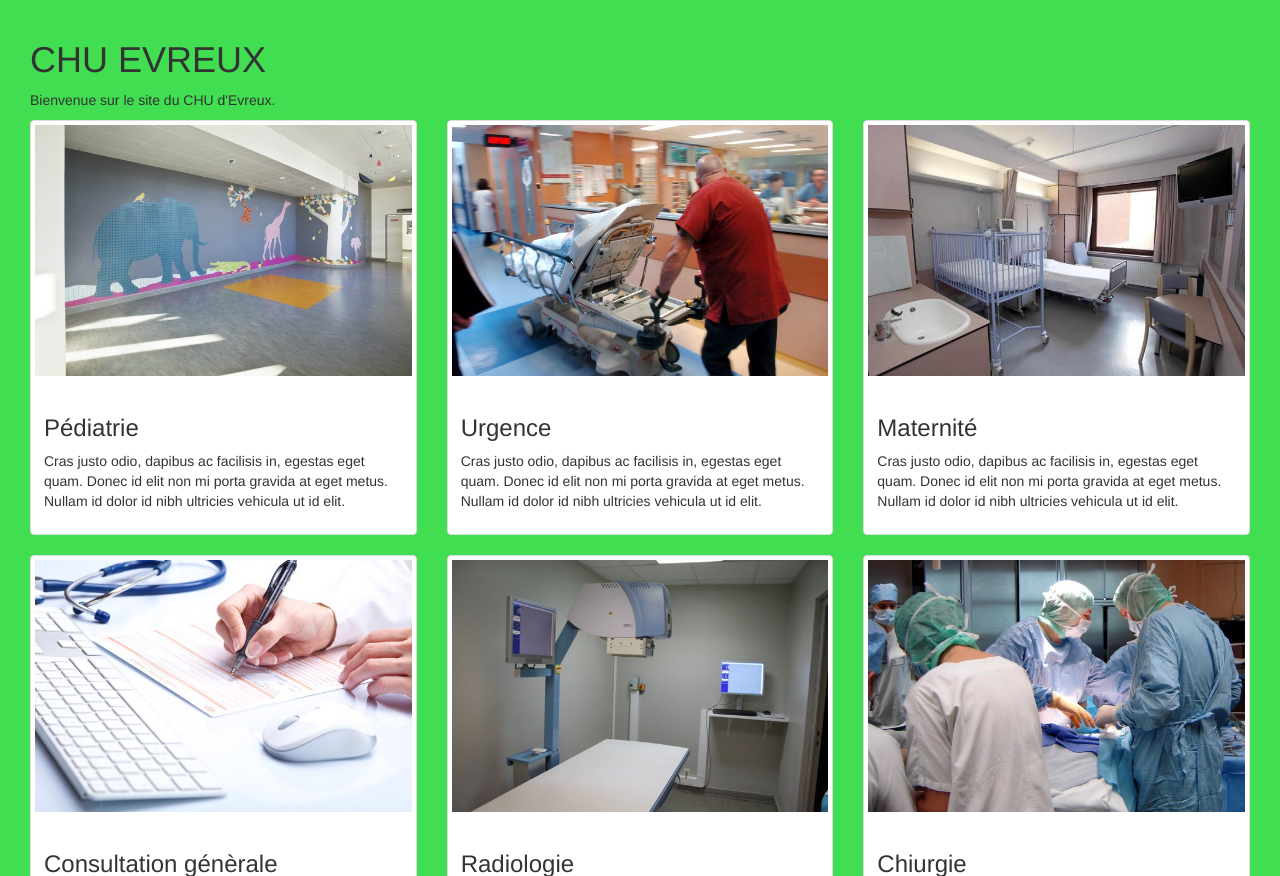
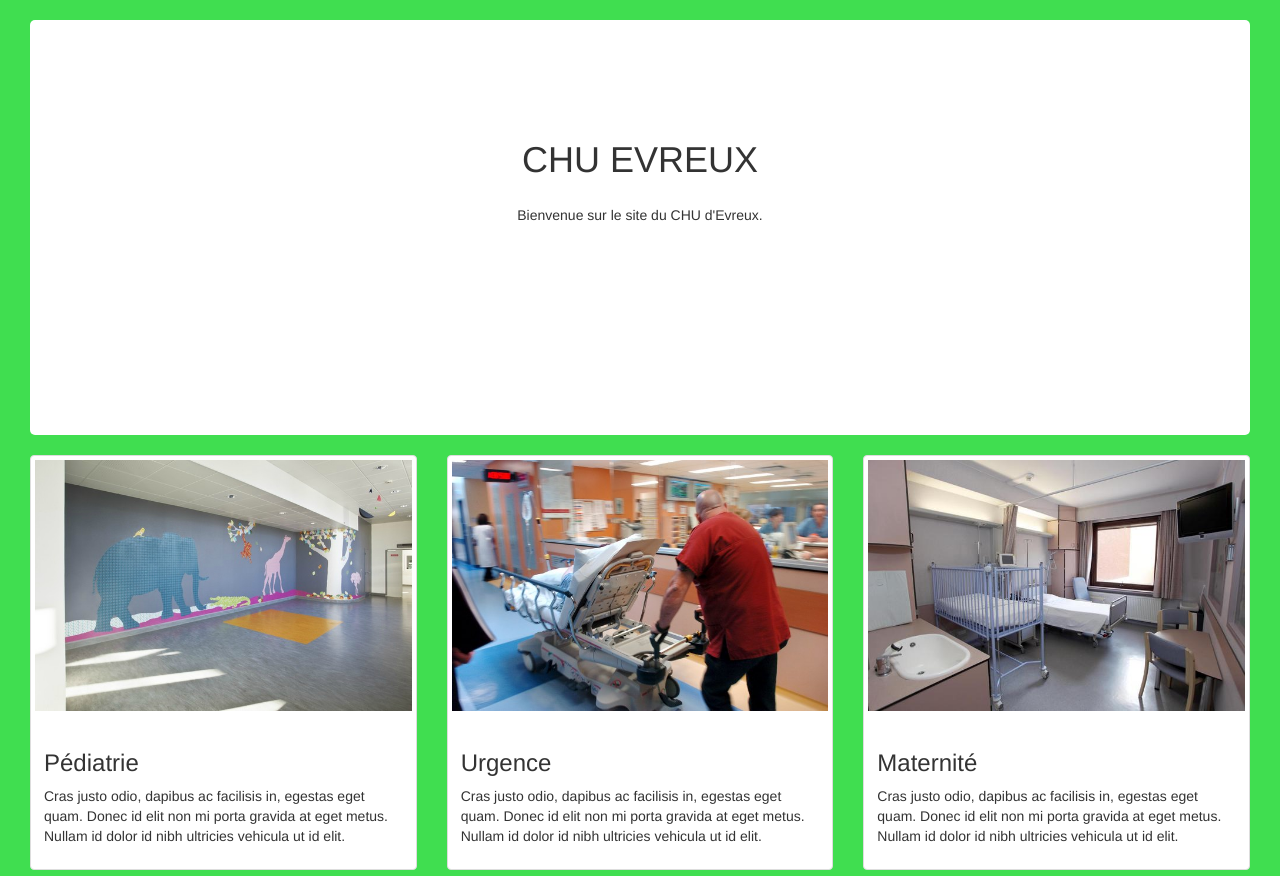
Before and after one commit to INGEsophie/CHU-projet, a PHP site: page / in a window 1280 px wide. Shown: the part 50-926 px from the top of the page. Run offline with PHP 8.4, Linux system fonts and the light colour scheme; some libraries are stand-ins or nearby versions.

Commit message:
Update style.css

```diff
--- a/style.css
+++ b/style.css
@@ -29,6 +29,12 @@ img {
 }
 
 /*Text MEP*/
+h1, h2 {
+  text-align: center;
+  text-transform: uppercase;
+  margin-bottom: 25px;
+}
+
 .container p {margin-top: 10px;}
 
 /*NAV*/
@@ -88,6 +94,13 @@ img {
 }
 
 /*index*/
+.intro {
+  text-align: center;
+  padding: 100px 0 200px 0;
+  background-color: white;
+  border-radius: 5px;
+  margin-bottom: 20px;
+}
 
 .image{
   width: 100%;
```
